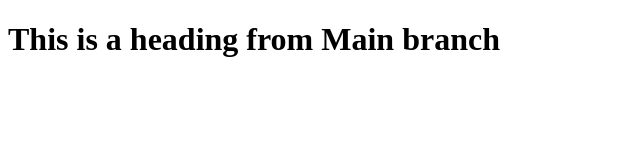
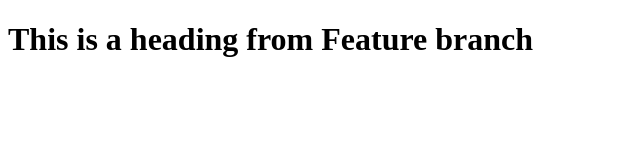
Before and after one commit to khattakdev/git-branches, a plain HTML site: page index.html in a window 1280 px wide. Shown: the whole page, without its empty margins (0-640 px from the left). Drawn offline with Linux system fonts and the light colour scheme.

Commit message:
Update index.html (#1)

```diff
--- a/index.html
+++ b/index.html
@@ -7,6 +7,6 @@
     <title>Document</title>
   </head>
   <body>
-    <h1>This is a heading from Main branch</h1>
+    <h1>This is a heading from Feature branch</h1>
   </body>
 </html>
```
